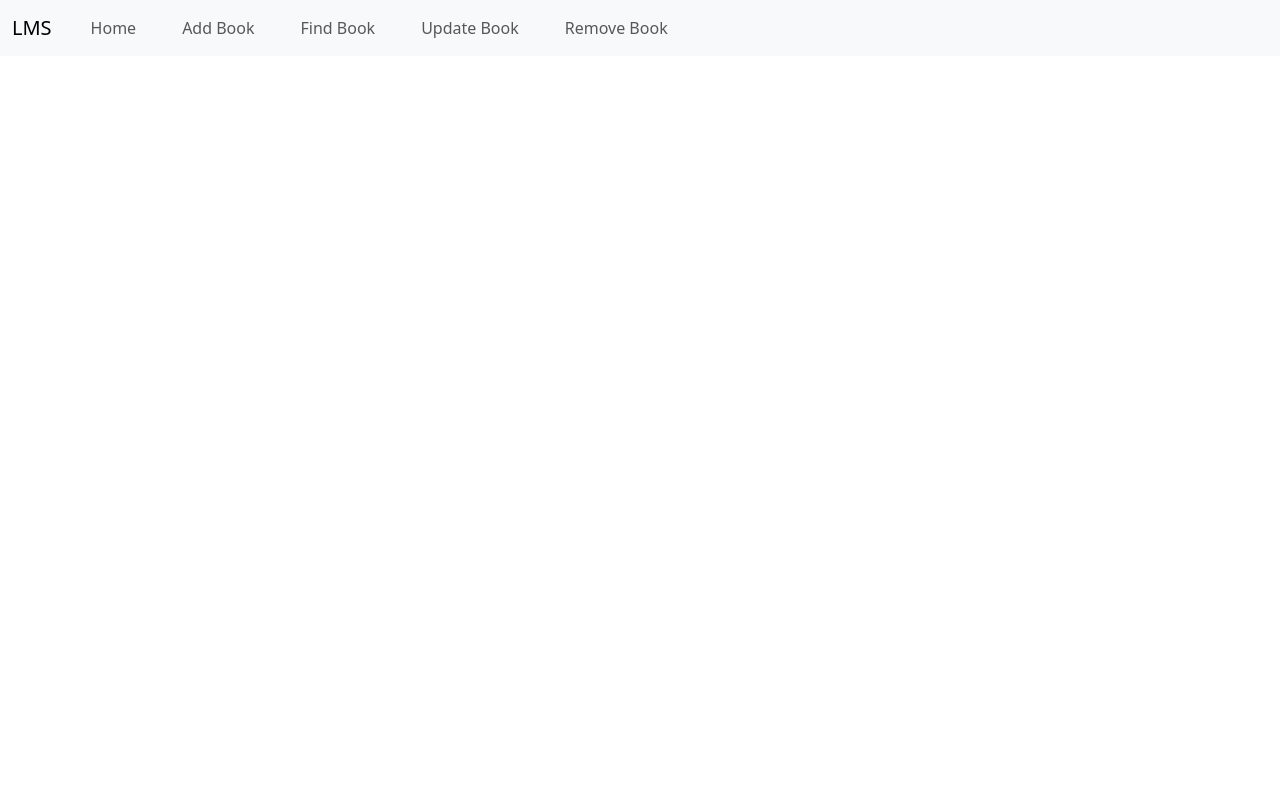
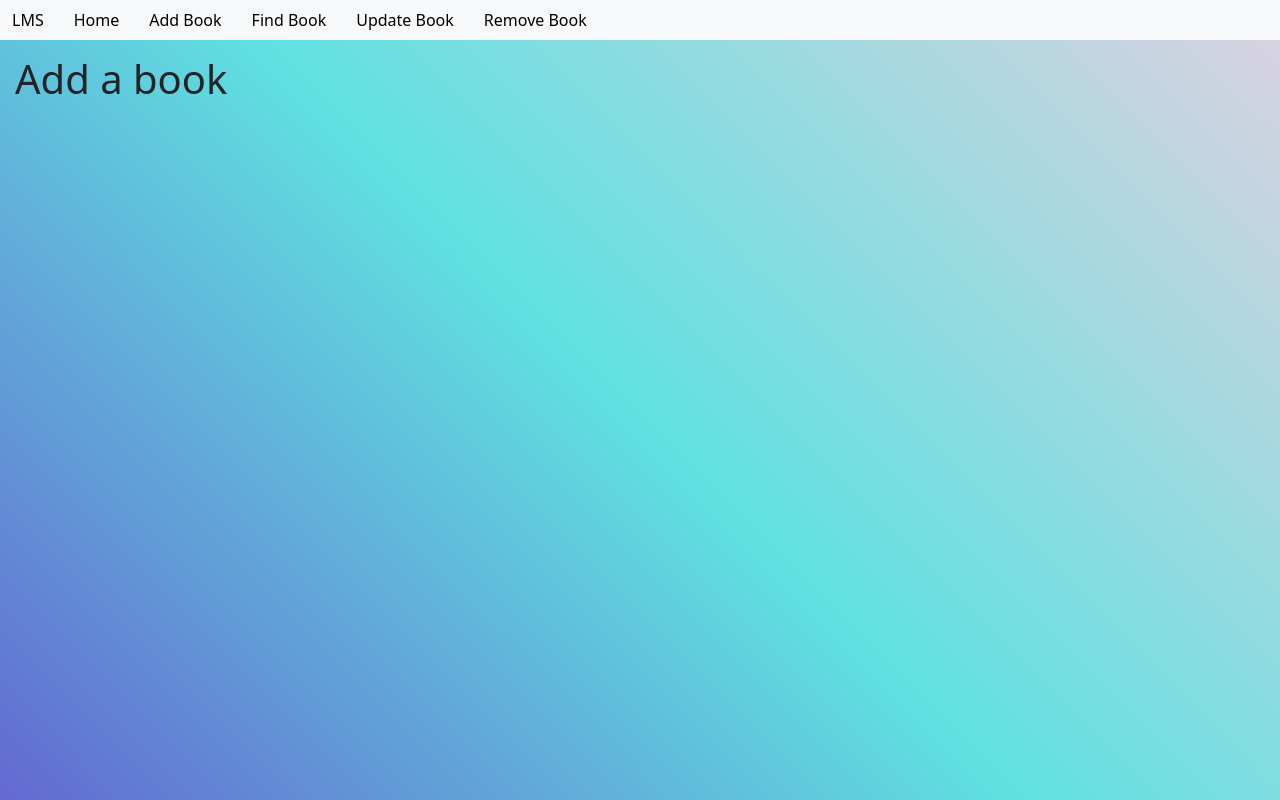
Before and after one commit to Garuna414/Library-Management-System, a React (Create React App) app: page /addBook in a window 1280 px wide. Built offline with nearby package versions, Linux system fonts and the light colour scheme.

Commit message:
Navbar toggler not working fixed, initialised webpages, started creating AddBook.jsx component

```diff
--- a/src/App.js
+++ b/src/App.js
@@ -1,11 +1,21 @@
-import './App.css';
-import Navbar from './components/Navbar';
+import { BrowserRouter, Route, Routes } from "react-router-dom";
+import "./App.css";
+import 'bootstrap/dist/js/bootstrap.bundle';
+import Navbar from "./components/Navbar";
+import AddBook from "./components/AddBook";
 
 function App() {
   return (
-    <div>
-      <Navbar/>
-    </div>
+    <BrowserRouter>
+      <div className="topContainer">
+        <Navbar />
+      </div>
+      <div className="bottomContainer">
+        <Routes>
+          <Route exact path="/addBook" element={<AddBook />}></Route>
+        </Routes>
+      </div>
+    </BrowserRouter>
   );
 }
 
--- a/src/components/AddBook.jsx
+++ b/src/components/AddBook.jsx
@@ -0,0 +1,15 @@
+import React from "react";
+import { BrowserRouter, Link } from "react-router-dom";
+import "bootstrap/dist/css/bootstrap.css";
+import "../styles/addBook.css";
+
+function AddBook() {
+  return (
+    <div className="addBookMainContainer">
+      <h1>Add a book</h1>
+      <br />
+    </div>
+  );
+}
+
+export default AddBook;
--- a/src/components/Navbar.jsx
+++ b/src/components/Navbar.jsx
@@ -1,23 +1,20 @@
 import React from "react";
-import { BrowserRouter, Link } from "react-router-dom";
+import { BrowserRouter, NavLink } from "react-router-dom";
 import "bootstrap/dist/css/bootstrap.css";
 import "../styles/navbar.css";
 
 function Navbar() {
   return (
-    <BrowserRouter>
     <nav className="navbar navbar-expand-lg bg-body-tertiary">
       <div className="container-fluid">
-          <Link to="/" className="navTitle">
-            <a className="navbar-brand" href="/">
+        <NavLink to="/" className="navTitle">
           LMS
-            </a>
-          </Link>
+        </NavLink>
         <button
           className="navbar-toggler"
           type="button"
           data-bs-toggle="collapse"
-            data-bs-target="/navbarSupportedContent"
+          data-bs-target="#navbarSupportedContent"
           aria-controls="navbarSupportedContent"
           aria-expanded="false"
           aria-label="Toggle navigation"
@@ -26,61 +23,35 @@ function Navbar() {
         </button>
         <div className="collapse navbar-collapse" id="navbarSupportedContent">
           <ul className="navbar-nav me-auto mb-2 mb-lg-0">
-              <Link
-                to="/"
-                className="navLink normal-weight"
-              >
             <li className="nav-item">
-                  <a className="nav-link" href="/">
+              <NavLink to="/" className="navLink normal-weight">
                 Home
-                  </a>
+              </NavLink>
             </li>
-              </Link>
-              <Link
-                to="/addBook"
-                className="navLink normal-weight"
-              >
             <li className="nav-item">
-                  <a className="nav-link" href="/">
+              <NavLink to="/addBook" className="navLink normal-weight">
                 Add Book
-                  </a>
+              </NavLink>
             </li>
-              </Link>
-              <Link
-                to="/findBook"
-                className="navLink normal-weight"
-              >
             <li className="nav-item">
-                  <a className="nav-link" href="/">
+              <NavLink to="/findBook" className="navLink normal-weight">
                 Find Book
-                  </a>
+              </NavLink>
             </li>
-              </Link>
-              <Link
-                to="/updateBook"
-                className="navLink normal-weight"
-              >
             <li className="nav-item">
-                  <a className="nav-link" href="/">
+              <NavLink to="/updateBook" className="navLink normal-weight">
                 Update Book
-                  </a>
+              </NavLink>
             </li>
-              </Link>
-              <Link
-                to="/removeBook"
-                className="navLink normal-weight"
-              >
             <li className="nav-item">
-                  <a className="nav-link" href="/">
+              <NavLink to="/removeBook" className="navLink normal-weight">
                 Remove Book
-                  </a>
+              </NavLink>
             </li>
-              </Link>
           </ul>
         </div>
       </div>
     </nav>
-    </BrowserRouter>
   );
 }
 
--- /dev/null
+++ b/src/styles/addBook.css
@@ -0,0 +1,6 @@
+.addBookMainContainer {
+    height: calc(100vh - 40px);
+    background: linear-gradient(45deg, #6369D1, #60E1E0, #D8D2E1);
+    width: 100vw;
+    padding: 15px;
+}
--- a/src/styles/navbar.css
+++ b/src/styles/navbar.css
@@ -3,6 +3,8 @@
     margin: 0 15px;
     font-weight: 500;
     position: relative;
+    color: black;
+    padding-bottom: 3px;
 }
 
 .navLink::before {
@@ -11,7 +13,7 @@
     left: 0;
     bottom: 0;
     width: 0;
-    height: 2px;
+    height: 1.5px;
     background-color: black;
     transition: width 0.25s ease-out;
     }
@@ -26,10 +28,12 @@
 
 .navTitle {
     text-decoration: none;
+    color: black;
+    margin: 0 15px 0 0;
 }
 
 .normal-weight {
-    font-weight: 500;
+    font-weight: 400;
   }
 
   .bold-weight {
```
Lines whose indentation alone changed are shown as unchanged.
